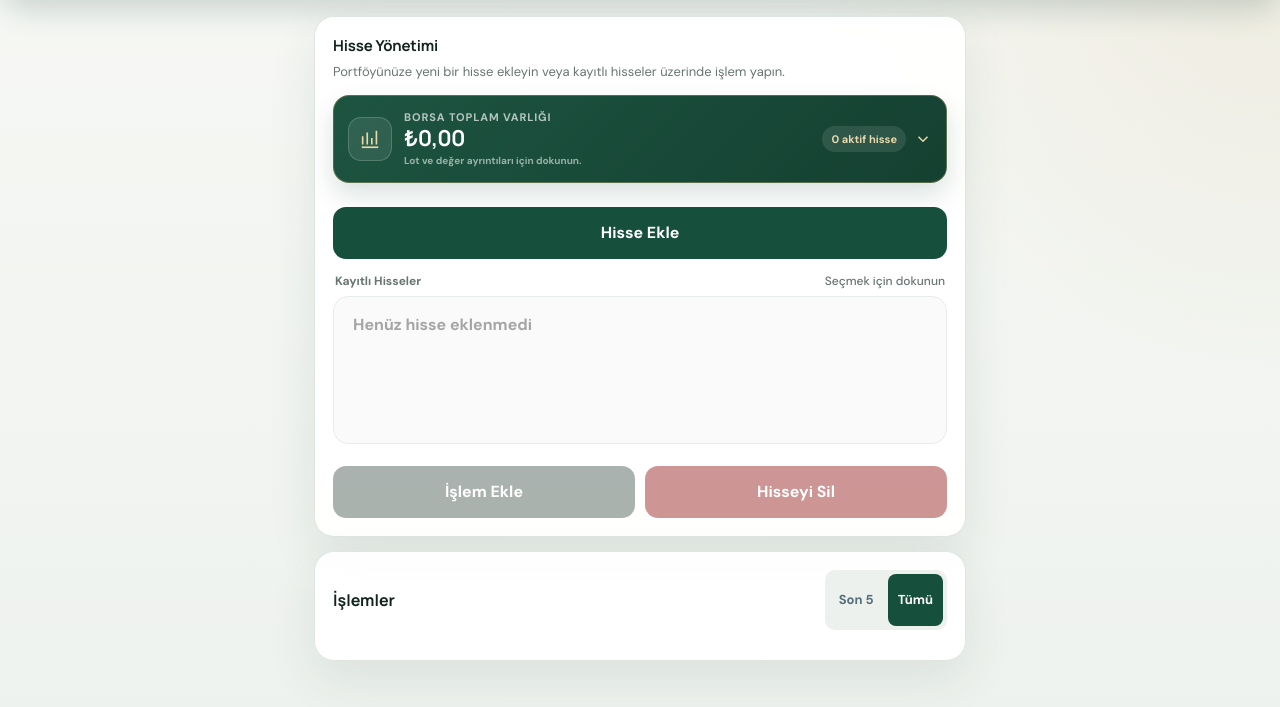
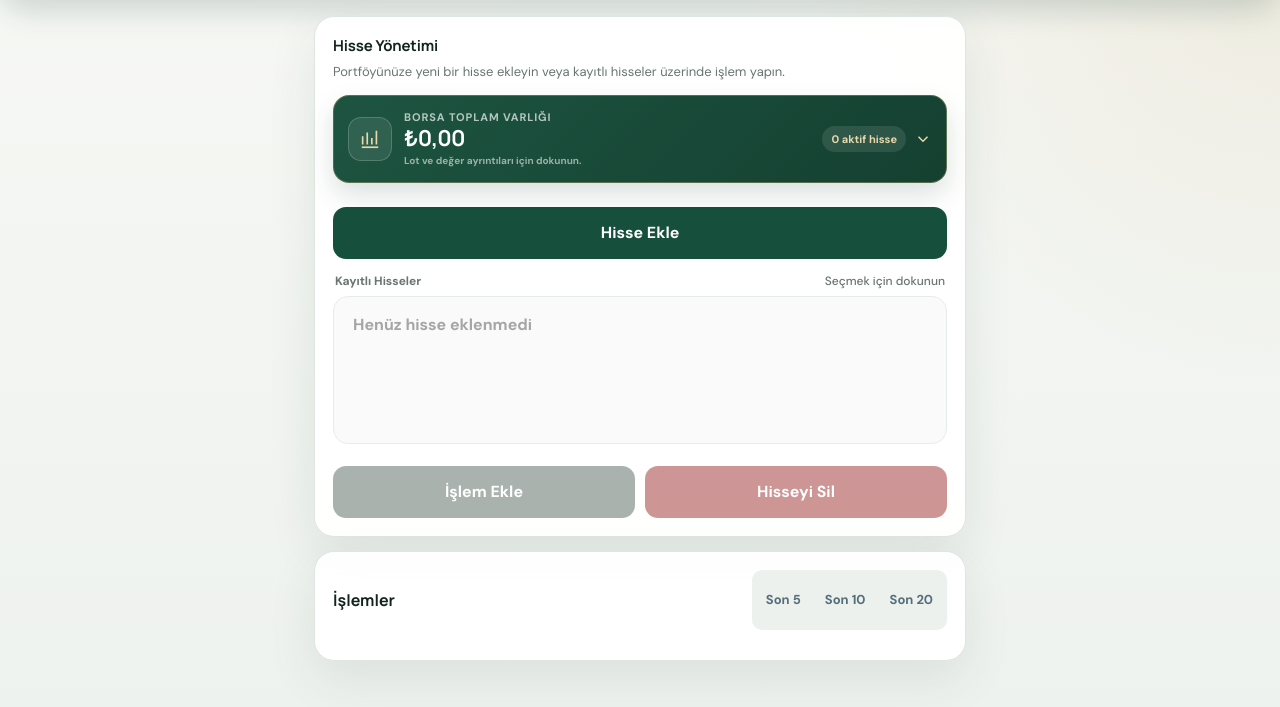
Before and after one commit to fevzicakmak/Osman, a plain HTML site: page index.html in a window 1280 px wide. Shown: the part 100-807 px from the top of the page. Drawn offline with Linux system fonts and the light colour scheme.

Commit message:
Add toggleable last 5, 10 and 20 transaction filters

```diff
--- a/index.html
+++ b/index.html
@@ -429,6 +429,7 @@ color:var(--muted);
 
 .transaction-toolbar{
 display:flex;
+flex-wrap:wrap;
 justify-content:space-between;
 align-items:center;
 gap:12px;
@@ -458,6 +459,7 @@ border-radius:8px;
 background:transparent;
 color:#546e7a;
 font-size:13px;
+white-space:nowrap;
 }
 
 .view-toggle button.active{
@@ -815,9 +817,10 @@ color:#f1dfaa;
 <div class="card">
 <div class="transaction-toolbar">
 <h3>İşlemler</h3>
-<div class="view-toggle" aria-label="İşlem görünümü">
-<button id="lastFiveButton" type="button" aria-pressed="false" onclick="setTransactionView('last5')">Son 5</button>
-<button id="allTransactionsButton" type="button" class="active" aria-pressed="true" onclick="setTransactionView('all')">Tümü</button>
+<div class="view-toggle" role="group" aria-label="İşlem görünümü">
+<button type="button" aria-pressed="false" data-transaction-limit="5" onclick="setTransactionView(5)">Son 5</button>
+<button type="button" aria-pressed="false" data-transaction-limit="10" onclick="setTransactionView(10)">Son 10</button>
+<button type="button" aria-pressed="false" data-transaction-limit="20" onclick="setTransactionView(20)">Son 20</button>
 </div>
 </div>
 <div id="transactionList"></div>
@@ -880,7 +883,7 @@ color:#f1dfaa;
 
 let portfolio={}
 let currentStock=null
-let transactionView="all"
+let transactionLimit=null
 let editingTransactionIndex=null
 let backupToastTimer=null
 const installCardStorageKey="borsa26InstallHintDismissed"
@@ -1241,12 +1244,11 @@ function render(){
 let list=document.getElementById("transactionList")
 list.innerHTML=""
 
-let lastFiveButton=document.getElementById("lastFiveButton")
-let allTransactionsButton=document.getElementById("allTransactionsButton")
-lastFiveButton.classList.toggle("active",transactionView==="last5")
-allTransactionsButton.classList.toggle("active",transactionView==="all")
-lastFiveButton.setAttribute("aria-pressed",transactionView==="last5")
-allTransactionsButton.setAttribute("aria-pressed",transactionView==="all")
+document.querySelectorAll("[data-transaction-limit]").forEach(button=>{
+let active=Number(button.dataset.transactionLimit)===transactionLimit
+button.classList.toggle("active",active)
+button.setAttribute("aria-pressed",String(active))
+})
 
 if(!currentStock || !portfolio[currentStock]){
 calculate()
@@ -1254,7 +1256,7 @@ return
 }
 
 let transactions=portfolio[currentStock].transactions.map((t,i)=>({transaction:t,index:i}))
-if(transactionView==="last5") transactions=transactions.slice(-5)
+if(transactionLimit!==null) transactions=transactions.slice(-transactionLimit)
 
 transactions.forEach(item=>{
 let t=item.transaction
@@ -1296,8 +1298,8 @@ list.appendChild(div)
 calculate()
 }
 
-function setTransactionView(view){
-transactionView=view
+function setTransactionView(limit){
+transactionLimit=transactionLimit===limit?null:limit
 render()
 }
 
```
